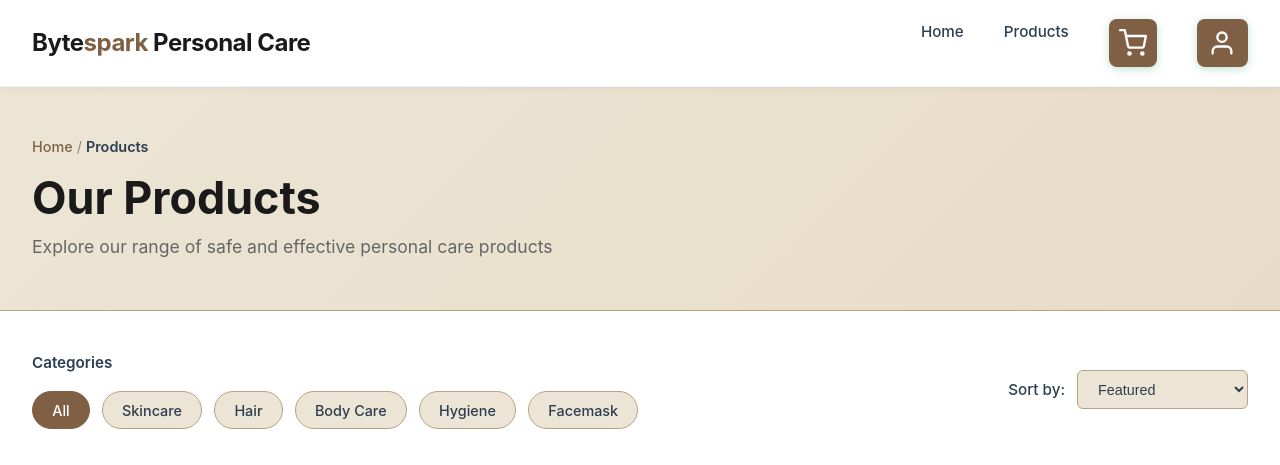
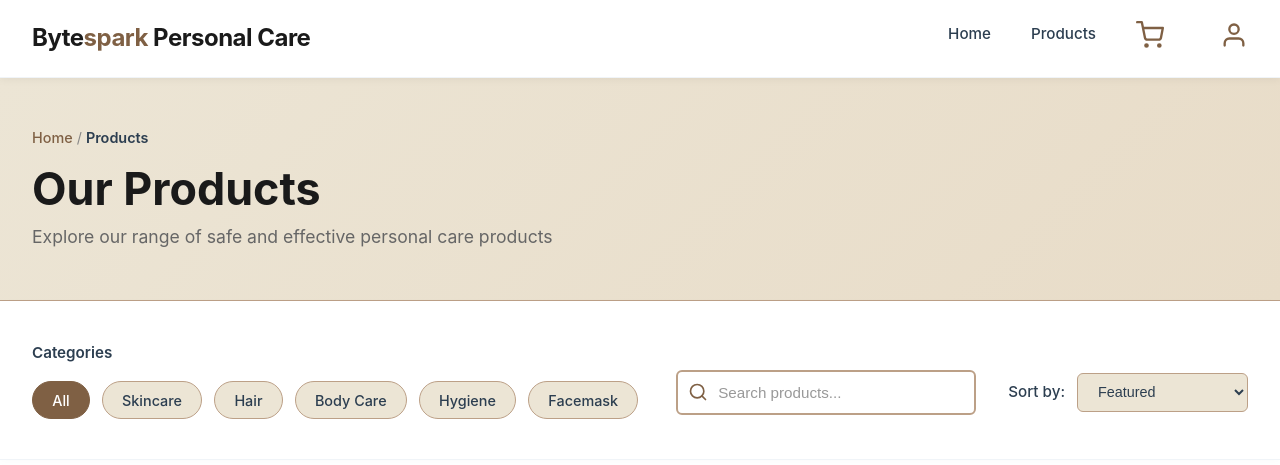
Before and after one commit to DigesSuvagiya/bytespark-personal-care, a React (Vite) app: page /products in a window 1280 px wide. Shown: the top 465 px of the page. Built offline with nearby package versions, Linux system fonts and the light colour scheme; no server answers.

Commit message:
search implemented in product page

```diff
--- a/src/App.css
+++ b/src/App.css
@@ -59,31 +59,7 @@
 }
 
 .navbar-menu a.login-link:hover {
-  background-color: #5C4635;
-  color: #ffffff;
-}
-
-.navbar-menu .login-link {
-  background-color: #7F6044;
-  color: #ffffff;
-  width: 3.2rem;
-  height: 3rem;
-  padding: 0;
-  border-radius: 8px;
-  transition: all 0.3s ease;
-  border: none;
-  cursor: pointer;
-  font-weight: 500;
-  display: inline-flex;
-  align-items: center;
-  justify-content: center;
-  box-shadow: 0 2px 8px rgba(44, 157, 120, 0.3);
-}
-
-.navbar-menu .login-link:hover {
-  background-color: #5C4635;
-  box-shadow: 0 4px 12px rgba(44, 157, 120, 0.4);
-  transform: scale(1.05);
+  color: #7F6044;
 }
 
 /* ==================== LOGIN MODAL ==================== */
@@ -1041,10 +1017,51 @@
   border-color: #7F6044;
 }
 
+.search-section {
+  flex: 0 1 300px;
+  min-width: 250px;
+  margin-top: 1.5rem;
+}
+
+.search-wrapper {
+  position: relative;
+  display: flex;
+  align-items: center;
+}
+
+.search-icon {
+  position: absolute;
+  left: 0.75rem;
+  color: #7F6044;
+  pointer-events: none;
+}
+
+.search-input {
+  width: 100%;
+  padding: 0.75rem 1rem 0.75rem 2.5rem;
+  border: 2px solid #BCA087;
+  border-radius: 6px;
+  font-size: 0.95rem;
+  background-color: #ffffff;
+  color: #1a1a1a;
+  transition: all 0.3s ease;
+}
+
+.search-input::placeholder {
+  color: #999;
+}
+
+.search-input:focus {
+  outline: none;
+  border-color: #7F6044;
+  box-shadow: 0 0 0 3px rgba(127, 96, 68, 0.1);
+}
+
 .sort-section {
   display: flex;
   align-items: center;
   gap: 0.75rem;
+  margin-top: 1.5rem;
 }
 
 .sort-section label {
@@ -1294,29 +1311,31 @@
   }
 }
 
-/* ==================== CART LINK & BADGE ==================== */
-.cart-link {
-  background-color: #7F6044;
-  color: #ffffff;
-  width: 3rem;
-  height: 3rem;
+/* ==================== ICON BUTTONS (CART & LOGIN) ==================== */
+.icon-button {
+  background: none;
+  border: none;
+  color: #7F6044;
+  cursor: pointer;
   padding: 0;
-  border-radius: 8px;
-  transition: all 0.3s ease;
-  border: none;
-  cursor: pointer;
-  font-weight: 500;
-  position: relative;
   display: inline-flex;
   align-items: center;
   justify-content: center;
-  box-shadow: 0 2px 8px rgba(44, 157, 120, 0.3);
-}
-
-.cart-link:hover {
-  background-color: #5C4635;
-  box-shadow: 0 4px 12px rgba(44, 157, 120, 0.4);
-  transform: scale(1.05);
+  transition: all 0.3s ease;
+  position: relative;
+}
+
+.icon-button:hover {
+  color: #5C4635;
+  transform: scale(1.1);
+}
+
+.cart-icon {
+  margin-right: 0.5rem;
+}
+
+.login-icon {
+  margin-left: 0.5rem;
 }
 
 .cart-badge {
--- a/src/components/Navigation.jsx
+++ b/src/components/Navigation.jsx
@@ -42,7 +42,7 @@ export default function Navigation() {
             <li><Link to="/products">Products</Link></li>
             <li>
               <button
-                className="cart-link"
+                className="icon-button cart-icon"
                 onClick={() => setIsCartOpen(true)}
                 aria-label={`Cart with ${cartItemCount} items`}
                 title="Shopping Cart"
@@ -53,11 +53,11 @@ export default function Navigation() {
             </li>
             <li>
               {user ? (
-                <button className="login-link" onClick={handleLogout} title="Logout">
+                <button className="icon-button login-icon" onClick={handleLogout} title="Logout">
                   <FiLogOut size={28} />
                 </button>
               ) : (
-                <button className="login-link" onClick={() => setIsLoginOpen(true)} title="Login">
+                <button className="icon-button login-icon" onClick={() => setIsLoginOpen(true)} title="Login">
                   <FiUser size={28} />
                 </button>
               )}
--- a/src/pages/Products.jsx
+++ b/src/pages/Products.jsx
@@ -1,6 +1,7 @@
 
 import React, { useState, useEffect, useContext } from 'react'
 import { Link } from 'react-router-dom'
+import { FiSearch } from 'react-icons/fi'
 import Footer from '../components/Footer'
 import Navigation from '../components/Navigation'
 import ProductModal from '../components/ProductModal'
@@ -10,6 +11,7 @@ import api from "../api/axios";
 export default function Products() {
   const [selectedCategory, setSelectedCategory] = useState('All')
   const [sortBy, setSortBy] = useState('featured')
+  const [searchQuery, setSearchQuery] = useState('')
   const [products, setProducts] = useState([])
   const [error, setError] = useState(null)
 
@@ -31,9 +33,18 @@ export default function Products() {
   }, []);
 
 
-  const filteredProducts = selectedCategory === 'All'
-    ? products
-    : products.filter(p => p.category && p.category.toLowerCase() === selectedCategory.toLowerCase())
+  const filteredProducts = products.filter(p => {
+    const matchesCategory = selectedCategory === 'All'
+      ? true
+      : p.category && p.category.toLowerCase() === selectedCategory.toLowerCase()
+
+    const matchesSearch = searchQuery === ''
+      ? true
+      : p.name.toLowerCase().includes(searchQuery.toLowerCase()) ||
+        p.description.toLowerCase().includes(searchQuery.toLowerCase())
+
+    return matchesCategory && matchesSearch
+  })
 
 
   const sortedProducts = [...filteredProducts].sort((a, b) => {
@@ -89,6 +100,19 @@ export default function Products() {
                     {cat}
                   </button>
                 ))}
+              </div>
+            </div>
+
+            <div className="search-section">
+              <div className="search-wrapper">
+                <FiSearch className="search-icon" size={20} />
+                <input
+                  type="text"
+                  placeholder="Search products..."
+                  value={searchQuery}
+                  onChange={(e) => setSearchQuery(e.target.value)}
+                  className="search-input"
+                />
               </div>
             </div>
 
```
